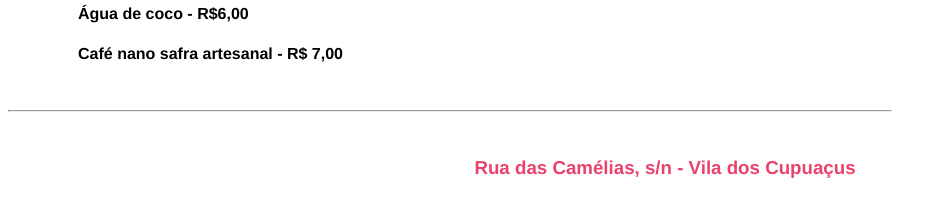
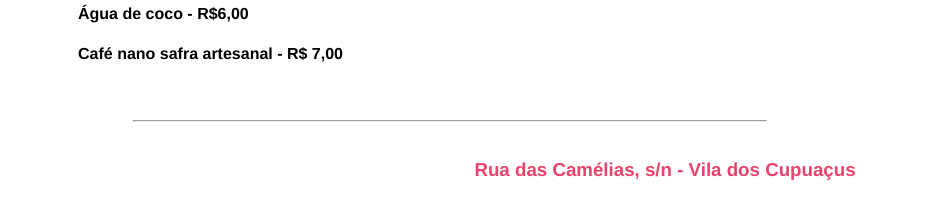
Before and after one commit to nanazit/cardapio, a plain HTML site: page index.html in a window 1280 px wide. Shown: the part 1043-1242 px from the top of the page, 0-927 px from the left. Drawn offline with Linux system fonts and the light colour scheme.

Commit message:
hr class

```diff
--- a/index.html
+++ b/index.html
@@ -56,12 +56,13 @@
 <h4>Água com gás - R$4,50</h4>
 <h4>Suco da fruta, sabores: melancia, uva, laranja, maracujá - R$6,00</h4>
 <h4>Água de coco - R$6,00</h4>
-<h4>Café nano safra artesanal - R$ 7,00</h4><br>
-<hr><br>
+<h4>Café nano safra artesanal - R$ 7,00</h4><br><br>
+<hr class="hrfooter"><br>
 <h3 style="text-align: center;">
 Rua das Camélias, s/n - Vila dos Cupuaçus</h3>
 <div class="whats">
     <a href="https://web.whatsapp.com/send?phone=551199999999" target="_blank"><img src="images/whatsweb.png"></a>
 </div>
+
 </body>
 </html>
--- a/stylesheet.css
+++ b/stylesheet.css
@@ -86,6 +86,8 @@ font-size: 26px;
 float: right;
 }
 
-hr {
-    style="width:100px; margin: auto;"
+hr.hrfooter {
+    width: 50%;
+    margin: auto;
+
 }
```
